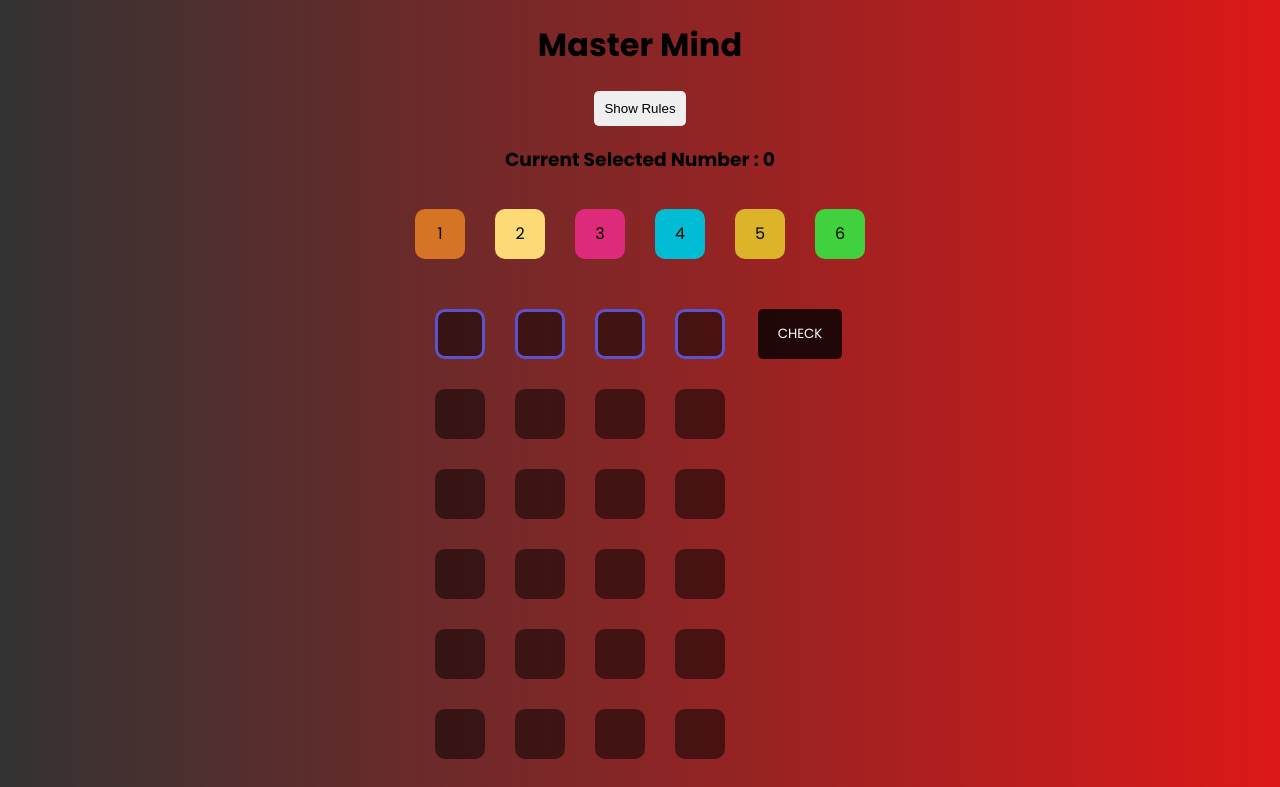
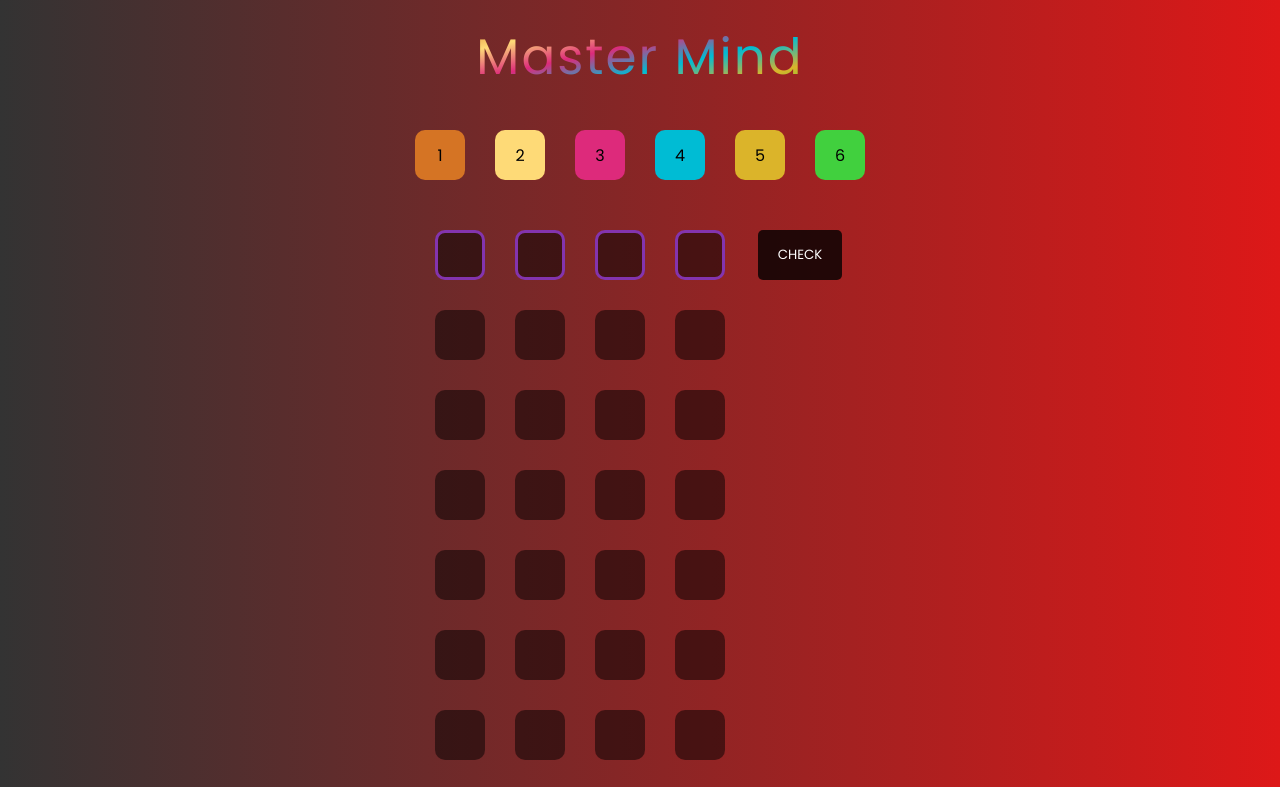
Before and after one commit to Yin-Lynn-Htun/MasterMind_React, a React (Create React App) app: page / in a window 1280 px wide. Shown: the top 787 px of the page. Built offline with nearby package versions, Linux system fonts and the light colour scheme.

Commit message:
feat: Add stylings for layout

```diff
--- a/src/container/layout.js
+++ b/src/container/layout.js
@@ -4,6 +4,7 @@ import Holders from './holders/holders'
 import Model from '../components/Model/Model'
 import AnswerHolders from '../components/AnswerHolders/AnswerHolders'
 import Button from '../components/UI/Button'
+import classes from './Layout.module.css'
 
 const Layout = (props) => {
     const [selectedNumber, setSelectedNumber] = useState(0)
@@ -119,9 +120,9 @@ const Layout = (props) => {
 
     return (
         <div style={{ position: 'relative' }}>
-            <h1>Master Mind</h1>
-            <Button text="Show Rules" clicked={onClickShowRuleHandler} />
-            <h3>Current Selected Number : {selectedNumber}</h3>
+            <h1 className={classes.title}>Master Mind</h1>
+            {/* <Button text="Show Rules" clicked={onClickShowRuleHandler} /> */}
+            {/* <h3>Current Selected Number : {selectedNumber}</h3> */}
 
             <Holders
                 numbers={[1, 2, 3, 4, 5, 6]}
@@ -129,6 +130,7 @@ const Layout = (props) => {
                 answer={false}
                 selectedNumber={selectedNumber}
             />
+
             {answerHolders}
 
             {showModel !== '' ? (
```
